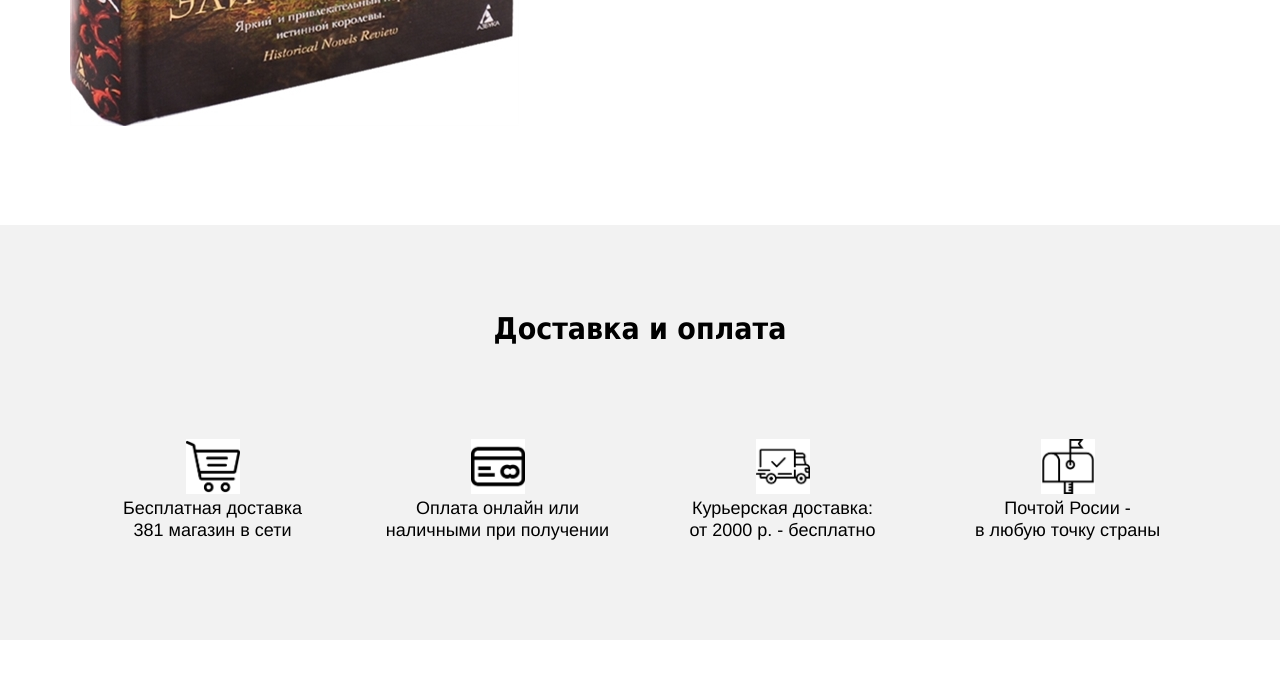
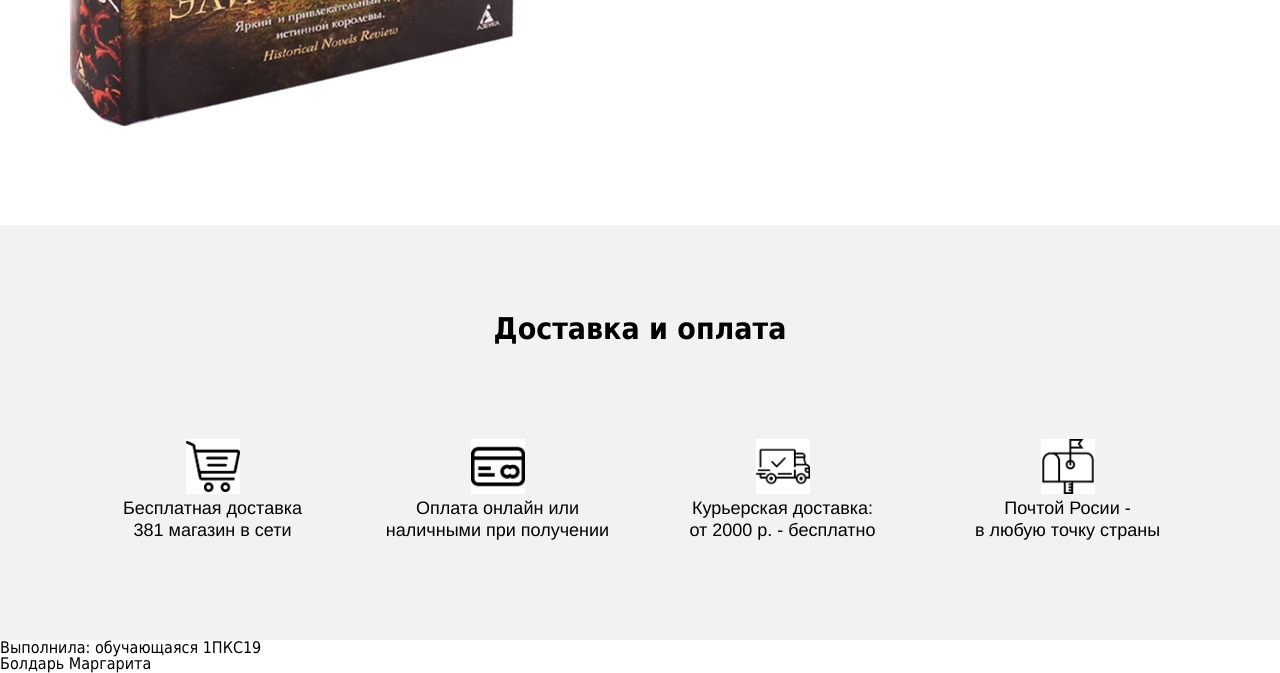
Before and after one commit to Margo65-bot/Rita67-bot, a website: page index.html in a window 1280 px wide. Shown: the part 651-1324 px from the top of the page. Before the commit the page ends 1291 px from the top, so only its background shows below. Drawn offline with Linux system fonts and the light colour scheme.

Commit message:
Update index.html

```diff
--- a/index.html
+++ b/index.html
@@ -58,5 +58,8 @@
        </div>
     </div>
 </section>
+    <div class="itsmy">
+    <p>Выполнила: обучающаяся 1ПКС19 <br>Болдарь Маргарита</p>
+</div>
 </body>
 </html>
```
